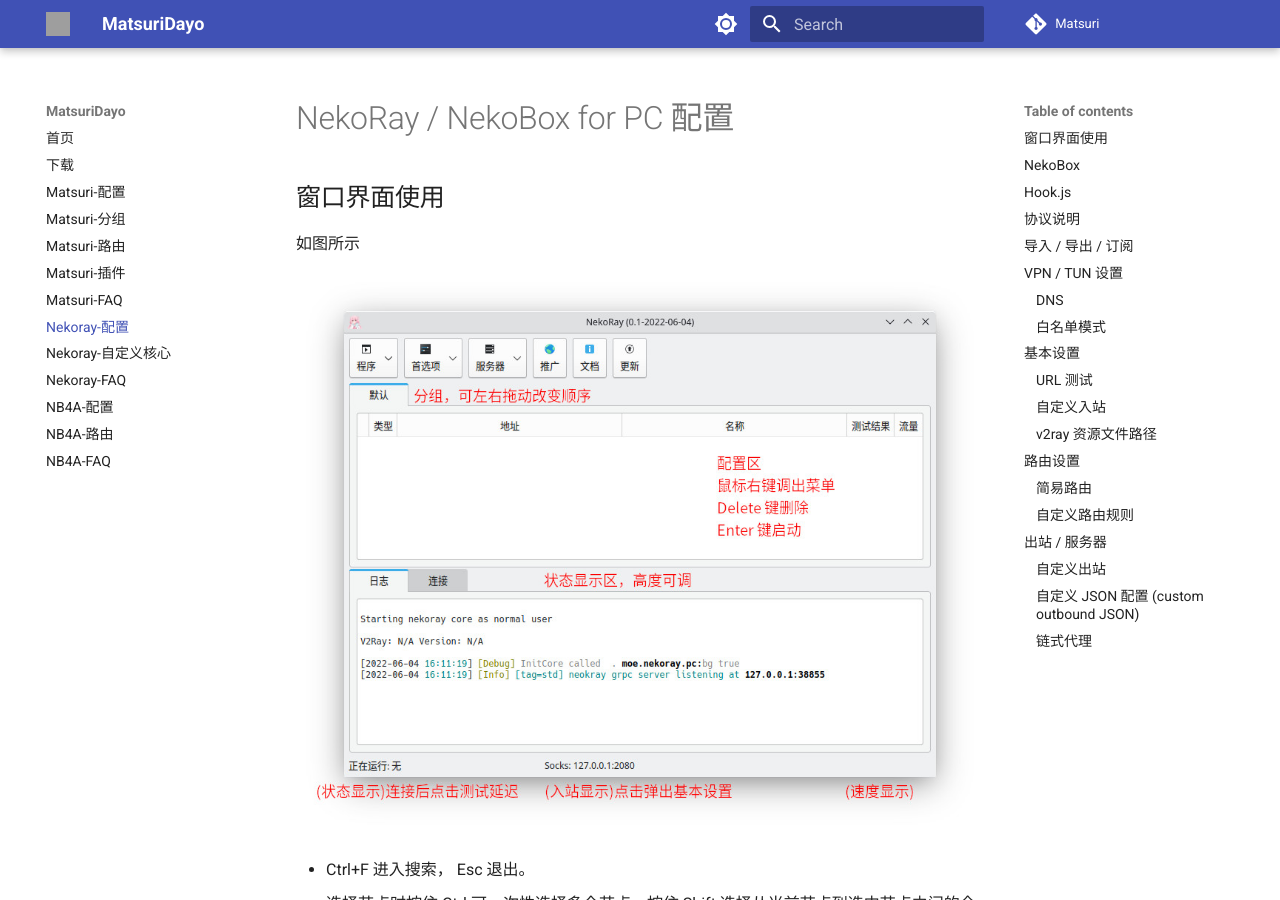
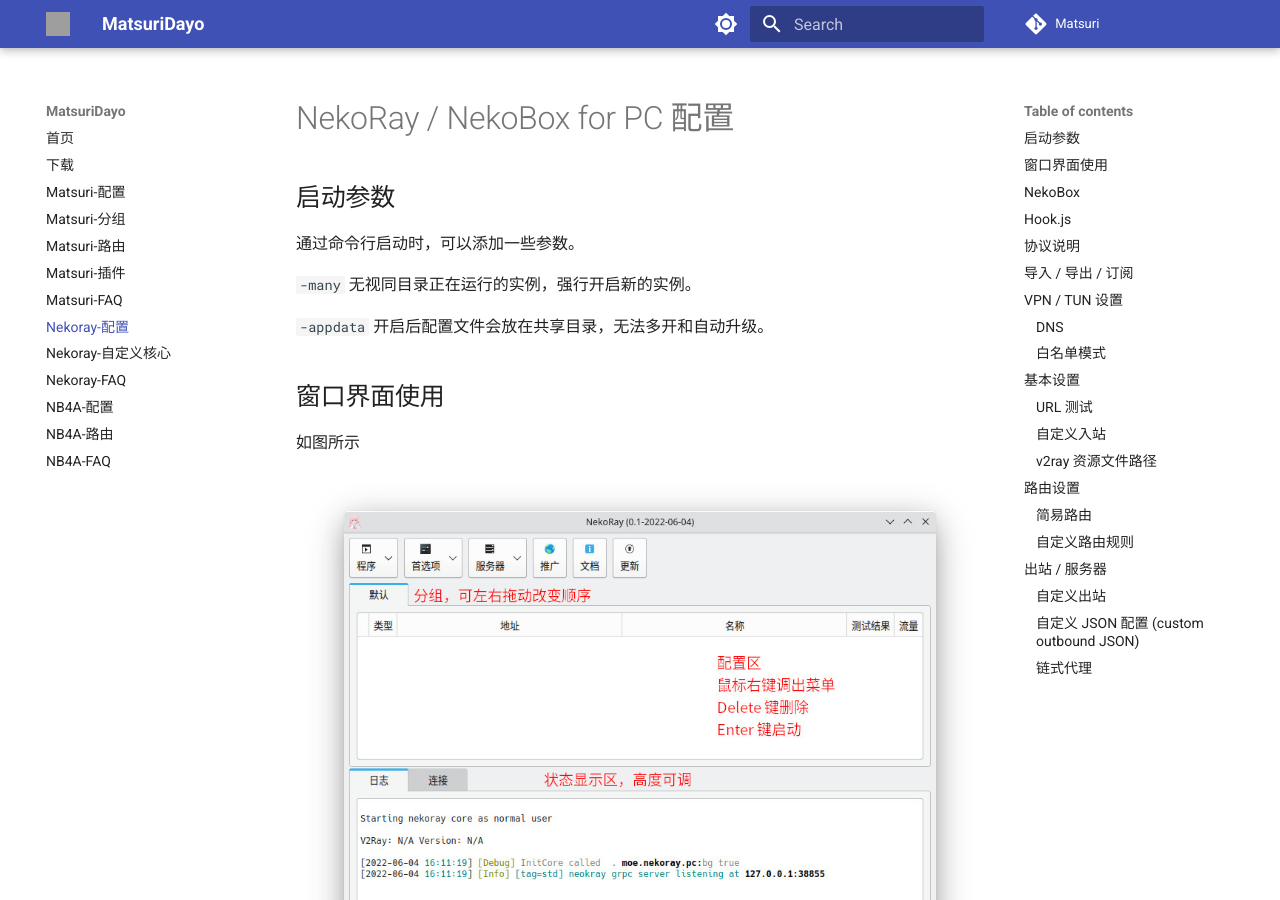
Before and after one commit to MatsuriDayo/matsuridayo.github.io, an MkDocs documentation site: the page built from docs/n-configuration.md, in a window 1280 px wide and 900 px high. Built offline with MkDocs 1.6.1 and Material for MkDocs 9.7.7, drawn with Linux system fonts in a browser that asks for light colours; comment, search, counter and statistics services are not loaded; grey boxes are pictures that could not be loaded.

Commit message:
Update n-configuration.md

```diff
--- a/docs/n-configuration.md
+++ b/docs/n-configuration.md
@@ -1,4 +1,12 @@
 # NekoRay / NekoBox for PC 配置
+
+## 启动参数
+
+通过命令行启动时，可以添加一些参数。
+
+`-many` 无视同目录正在运行的实例，强行开启新的实例。
+
+`-appdata` 开启后配置文件会放在共享目录，无法多开和自动升级。
 
 ## 窗口界面使用
 
```
